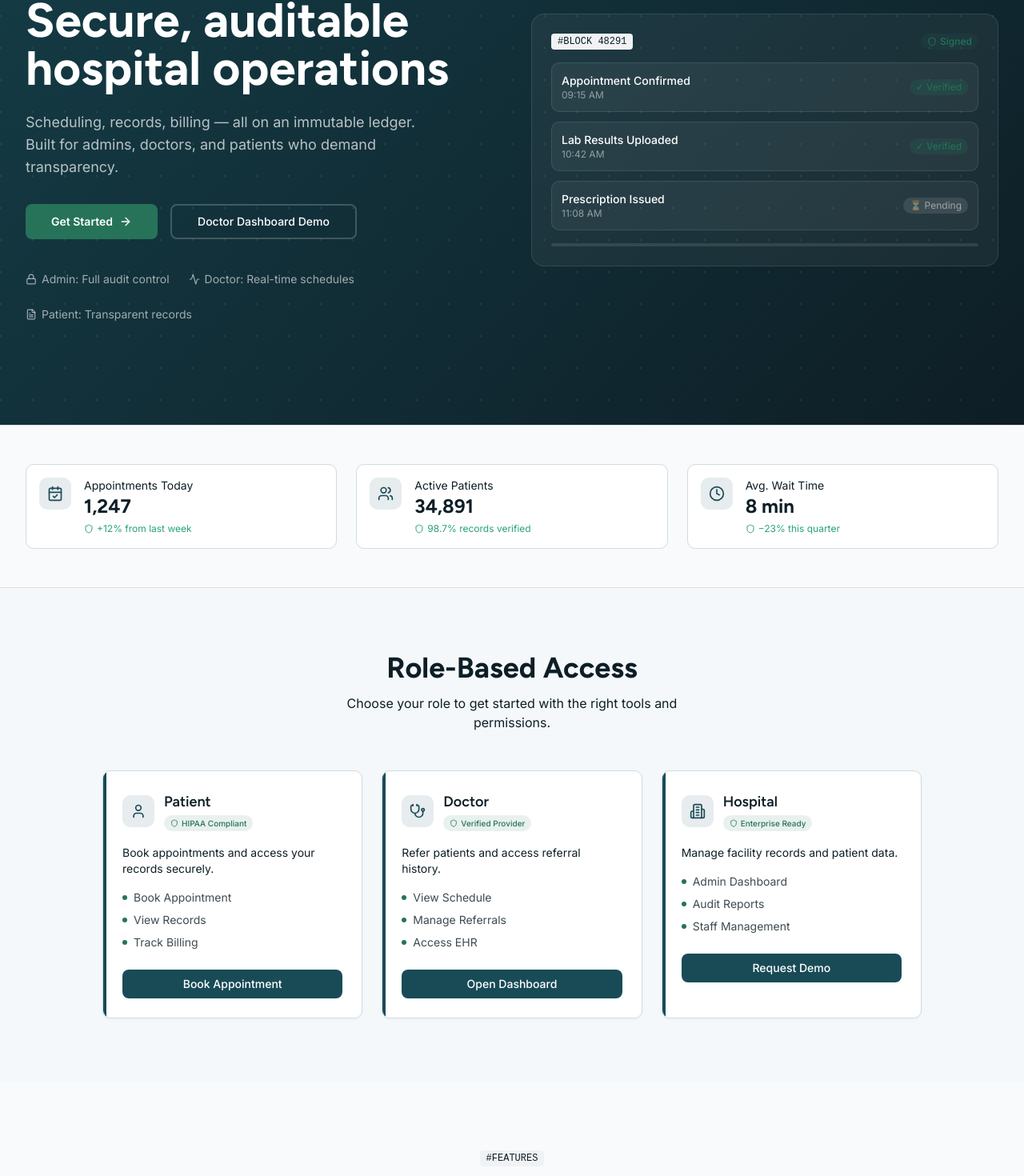
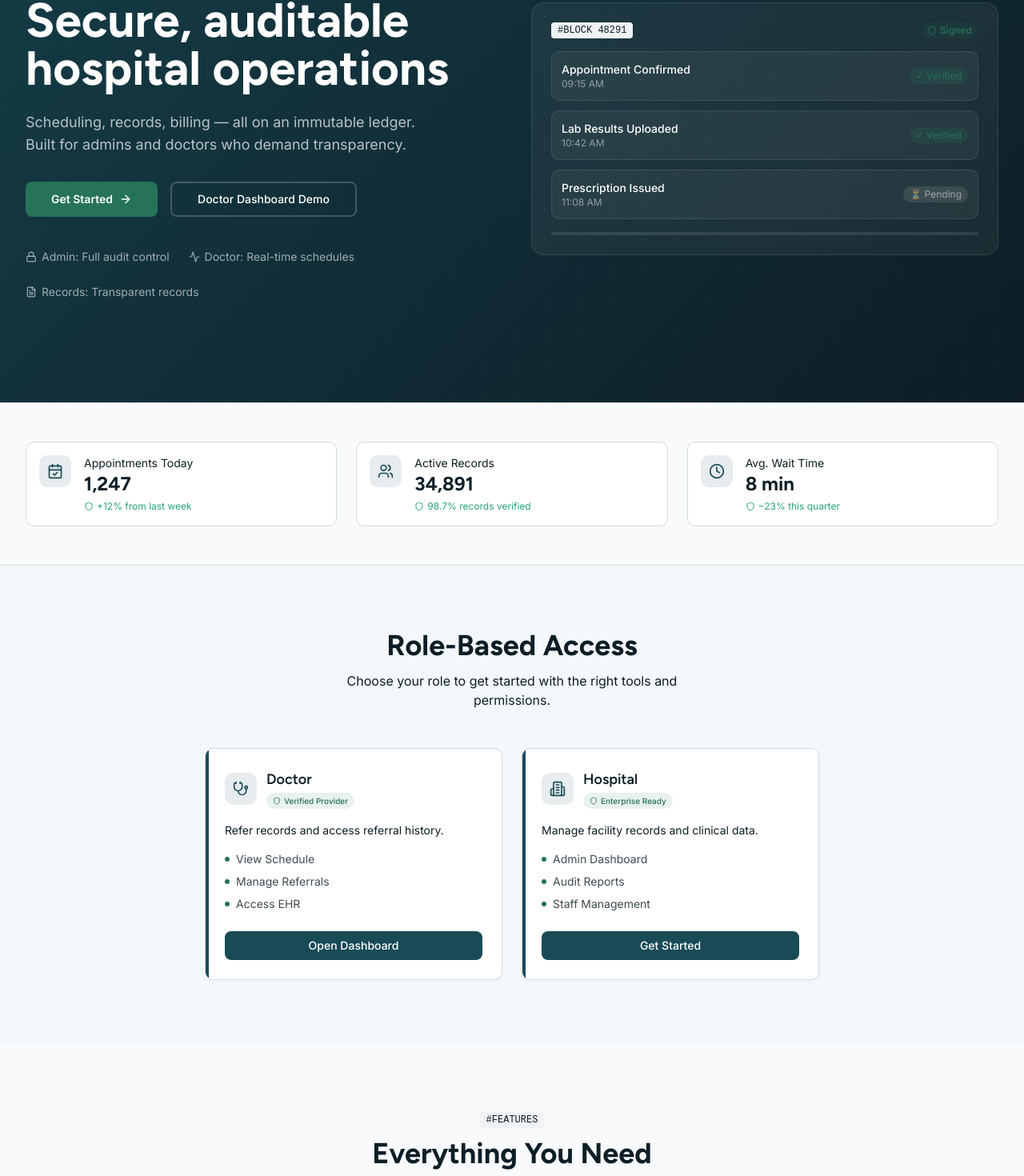
Before and after one commit to anon381/Hospital-Management-System, a React (Vite) app: page / in a window 1280 px wide. Shown: the part 246-1716 px from the top of the page at 80% size. Built offline with nearby package versions, Linux system fonts and the light colour scheme; the HTML template or start-up script is replaced by a standard one.

Commit message:
feat: update terminology from patient to record and enhance dashboard components for clarity

```diff
--- a/src/components/DashboardPreview.tsx
+++ b/src/components/DashboardPreview.tsx
@@ -22,7 +22,7 @@ const DashboardPreview = () => {
             </div>
 
             <div className="space-y-2">
-              {["09:00 — Sarah K. (Follow-up)", "10:30 — James M. (New Patient)", "14:00 — Lisa R. (Telehealth)"].map((item, i) => (
+              {["09:00 — Sarah K. (Follow-up)", "10:30 — James M. (New Appointment)", "14:00 — Lisa R. (Telehealth)"].map((item, i) => (
                 <div key={i} className="flex items-center justify-between text-sm p-2.5 rounded bg-block-bg border border-block-border">
                   <span>{item}</span>
                   <span className="text-xs text-accent">✓</span>
@@ -53,7 +53,7 @@ const DashboardPreview = () => {
 
             <div className="space-y-2">
               {[
-                { label: "Patient Admissions", value: "347", change: "+8%" },
+                { label: "Admissions", value: "347", change: "+8%" },
                 { label: "Bed Occupancy", value: "82%", change: "Stable" },
                 { label: "Revenue (MTD)", value: "$2.4M", change: "+15%" },
               ].map((item, i) => (
--- a/src/components/Features.tsx
+++ b/src/components/Features.tsx
@@ -8,7 +8,7 @@ const features = [
     icon: Calendar,
   },
   {
-    title: "EHR & Patient Records",
+    title: "EHR & Records",
     benefit: "Immutable electronic health records with full audit trails.",
     bullets: ["Version-controlled records", "Role-based access control"],
     icon: FileHeart,
--- a/src/components/Hero.tsx
+++ b/src/components/Hero.tsx
@@ -28,7 +28,7 @@ const Hero = () => {
 
             <p className="text-lg text-primary-foreground/70 max-w-lg">
               Scheduling, records, billing — all on an immutable ledger.
-              Built for admins, doctors, and patients who demand transparency.
+              Built for admins and doctors who demand transparency.
             </p>
 
             <div className="flex flex-wrap gap-4 pt-2">
@@ -48,7 +48,7 @@ const Hero = () => {
             <div className="flex flex-wrap gap-6 pt-4 text-sm text-primary-foreground/60">
               <span className="flex items-center gap-1.5"><Lock className="h-3.5 w-3.5" /> Admin: Full audit control</span>
               <span className="flex items-center gap-1.5"><Activity className="h-3.5 w-3.5" /> Doctor: Real-time schedules</span>
-              <span className="flex items-center gap-1.5"><FileText className="h-3.5 w-3.5" /> Patient: Transparent records</span>
+              <span className="flex items-center gap-1.5"><FileText className="h-3.5 w-3.5" /> Records: Transparent records</span>
             </div>
           </div>
 
--- a/src/components/KPIStrip.tsx
+++ b/src/components/KPIStrip.tsx
@@ -8,7 +8,7 @@ const kpis = [
     icon: CalendarCheck,
   },
   {
-    label: "Active Patients",
+    label: "Active Records",
     value: "34,891",
     trend: "98.7% records verified",
     icon: Users,
--- a/src/components/RoleFunnels.tsx
+++ b/src/components/RoleFunnels.tsx
@@ -4,18 +4,9 @@ import { User, Stethoscope, Building2, Shield, CalendarCheck, FileText, Clipboar
 
 const roles = [
   {
-    title: "Patient",
-    icon: User,
-    promise: "Book appointments and access your records securely.",
-    actions: ["Book Appointment", "View Records", "Track Billing"],
-    cta: "Book Appointment",
-    ctaLink: "/get-started?role=patient",
-    badge: "HIPAA Compliant",
-  },
-  {
     title: "Doctor",
     icon: Stethoscope,
-    promise: "Refer patients and access referral history.",
+    promise: "Refer records and access referral history.",
     actions: ["View Schedule", "Manage Referrals", "Access EHR"],
     cta: "Open Dashboard",
     ctaLink: "/get-started?role=doctor",
@@ -24,9 +15,9 @@ const roles = [
   {
     title: "Hospital",
     icon: Building2,
-    promise: "Manage facility records and patient data.",
+    promise: "Manage facility records and clinical data.",
     actions: ["Admin Dashboard", "Audit Reports", "Staff Management"],
-    cta: "Request Demo",
+    cta: "Get Started",
     ctaLink: "/get-started?role=hospital",
     badge: "Enterprise Ready",
   },
@@ -41,7 +32,7 @@ const RoleFunnels = () => {
           <p className="text-muted-foreground max-w-md mx-auto">Choose your role to get started with the right tools and permissions.</p>
         </div>
 
-        <div className="grid md:grid-cols-3 gap-6 max-w-5xl mx-auto">
+        <div className="grid md:grid-cols-2 gap-6 max-w-3xl mx-auto">
           {roles.map((role, i) => (
             <div
               key={role.title}
--- a/src/components/SecurityCompliance.tsx
+++ b/src/components/SecurityCompliance.tsx
@@ -4,7 +4,7 @@ const points = [
   {
     icon: Lock,
     title: "Encrypted Records",
-    desc: "All patient data encrypted at rest and in transit with AES-256.",
+    desc: "All records encrypted at rest and in transit with AES-256.",
   },
   {
     icon: ScrollText,
--- a/src/components/Testimonials.tsx
+++ b/src/components/Testimonials.tsx
@@ -16,7 +16,7 @@ const testimonials = [
   {
     quote: "Booking appointments is finally transparent and stress-free.",
     name: "Sarah Williams",
-    role: "Patient",
+    role: "User",
     metric: "8 min avg. wait",
   },
 ];
--- a/src/components/WorkflowSnapshot.tsx
+++ b/src/components/WorkflowSnapshot.tsx
@@ -4,7 +4,7 @@ const steps = [
   {
     icon: CalendarPlus,
     title: "Book",
-    desc: "Patient selects slot and submits request.",
+    desc: "User selects slot and submits request.",
   },
   {
     icon: CheckCircle2,
--- a/src/pages/DoctorDashboard.tsx
+++ b/src/pages/DoctorDashboard.tsx
@@ -8,7 +8,7 @@ import Footer from "@/components/Footer";
 
 const tasks = [
   { title: "Review MRI results", patient: "H. Tadesse", time: "Today", icon: FileText },
-  { title: "Call patient back", patient: "S. Bekele lab clarification", time: "In 2 hrs", icon: ClipboardList },
+  { title: "Call back", patient: "S. Bekele lab clarification", time: "In 2 hrs", icon: ClipboardList },
   { title: "Sign referral", patient: "M. Kidane → Orthopedics", time: "By end of day", icon: ArrowRight },
 ];
 
@@ -54,8 +54,8 @@ const DoctorDashboard = () => {
                   <div className="w-20 h-20 mx-auto rounded-xl bg-primary/10 dark:bg-primary/20 dark:shadow-[0_0_20px_hsl(var(--primary)/0.3)] flex items-center justify-center mb-3">
                     <Camera className="h-8 w-8 text-primary" />
                   </div>
-                  <p className="text-sm font-medium mb-1">Scan patient QR</p>
-                  <p className="text-xs text-muted-foreground">Open the camera to scan a patient QR code.</p>
+                  <p className="text-sm font-medium mb-1">Scan QR</p>
+                  <p className="text-xs text-muted-foreground">Open the camera to scan a QR code.</p>
                 </div>
                 <Button variant="hero" className="w-full">
                   <Camera className="h-4 w-4" /> Open Scanner
@@ -79,15 +79,15 @@ const DoctorDashboard = () => {
               </CardContent>
             </Card>
 
-            {/* Patient Search */}
+            {/* Record Search */}
             <Card className="border-block-border bg-card">
               <CardHeader className="pb-3">
                 <CardTitle className="text-base flex items-center gap-2">
-                  <Search className="h-4 w-4 text-primary" /> Patient search
+                  <Search className="h-4 w-4 text-primary" /> Record search
                 </CardTitle>
               </CardHeader>
               <CardContent>
-                <Input placeholder="Search patients..." className="bg-background mb-3" />
+                <Input placeholder="Search records..." className="bg-background mb-3" />
                 <p className="text-xs text-muted-foreground mb-2">Recent</p>
                 <div className="flex flex-wrap gap-2">
                   {recentSearch.map((name) => (
@@ -117,7 +117,7 @@ const DoctorDashboard = () => {
                     </div>
                     <div className="flex-1 min-w-0">
                       <p className="text-sm font-medium">{task.title}</p>
-                      <p className="text-xs text-muted-foreground truncate">Patient: {task.patient}</p>
+                      <p className="text-xs text-muted-foreground truncate">Record: {task.patient}</p>
                     </div>
                     <span className="text-[10px] text-muted-foreground shrink-0 mt-1">{task.time}</span>
                   </div>
@@ -141,11 +141,11 @@ const DoctorDashboard = () => {
               ))}
             </div>
 
-            {/* Patient Timeline */}
+            {/* Record Timeline */}
             <Card className="border-block-border bg-card">
               <CardHeader className="pb-3">
                 <CardTitle className="text-base flex items-center gap-2">
-                  <User className="h-4 w-4 text-primary" /> Patient profile timeline
+                  <User className="h-4 w-4 text-primary" /> Record timeline
                 </CardTitle>
                 <span className="text-xs text-muted-foreground">Recent</span>
               </CardHeader>
@@ -191,7 +191,7 @@ const DoctorDashboard = () => {
                 </CardTitle>
               </CardHeader>
               <CardContent>
-                <p className="text-xs text-muted-foreground mb-4">Attach PDF or images to the patient record.</p>
+                <p className="text-xs text-muted-foreground mb-4">Attach PDF or images to the record.</p>
                 <div className="border-2 border-dashed border-block-border rounded-lg p-6 text-center hover:border-primary/40 dark:hover:shadow-[0_0_15px_hsl(var(--primary)/0.1)] transition-all cursor-pointer">
                   <Upload className="h-6 w-6 text-muted-foreground mx-auto mb-2" />
                   <p className="text-xs text-muted-foreground">Drop files or click to browse</p>
--- a/src/pages/GetStarted.tsx
+++ b/src/pages/GetStarted.tsx
@@ -6,13 +6,13 @@ import { ArrowLeft, Stethoscope, Building2, User, Shield, CheckCircle2 } from "l
 import Header from "@/components/Header";
 import Footer from "@/components/Footer";
 
-type Role = "doctor" | "hospital" | "patient" | null;
+type Role = "doctor" | "hospital" | null;
 
 const roleConfig = {
   doctor: {
     icon: Stethoscope,
     title: "Doctor",
-    subtitle: "Refer patients and access referral history",
+    subtitle: "Refer records and access referral history",
     fields: [
       { name: "name", placeholder: "Full Name", type: "text" },
       { name: "license", placeholder: "License / ID Number", type: "text" },
@@ -24,7 +24,7 @@ const roleConfig = {
   hospital: {
     icon: Building2,
     title: "Hospital",
-    subtitle: "Manage facility records and patient data",
+    subtitle: "Manage facility records and clinical data",
     fields: [
       { name: "facility", placeholder: "Facility Name", type: "text" },
       { name: "contact", placeholder: "Admin Contact Name", type: "text" },
@@ -33,17 +33,7 @@ const roleConfig = {
     ],
     cta: "Continue to Hospital Dashboard",
   },
-  patient: {
-    icon: User,
-    title: "Patient",
-    subtitle: "Book appointments and access your records",
-    fields: [
-      { name: "name", placeholder: "Full Name", type: "text" },
-      { name: "phone", placeholder: "Phone Number", type: "tel" },
-      { name: "email", placeholder: "Email Address", type: "email" },
-    ],
-    cta: "Book Appointment",
-  },
+  /* patient role removed */
 };
 
 const GetStarted = () => {
@@ -53,8 +43,8 @@ const GetStarted = () => {
 
   useEffect(() => {
     const role = searchParams.get("role");
-    if (role && (role === "doctor" || role === "hospital" || role === "patient")) {
-      setSelectedRole(role);
+    if (role && (role === "doctor" || role === "hospital")) {
+      setSelectedRole(role as Role);
     }
   }, [searchParams]);
 
--- a/src/pages/HospitalDashboard.tsx
+++ b/src/pages/HospitalDashboard.tsx
@@ -6,7 +6,7 @@ import Header from "@/components/Header";
 import Footer from "@/components/Footer";
 
 const kpis = [
-  { label: "Total Patients", value: "1,247", change: "+12%", icon: Users },
+  { label: "Total Admissions", value: "1,247", change: "+12%", icon: Users },
   { label: "Bed Occupancy", value: "82%", change: "Stable", icon: BedDouble },
   { label: "Revenue (MTD)", value: "$2.4M", change: "+15%", icon: DollarSign },
   { label: "Active Staff", value: "186", change: "+3", icon: Activity },
@@ -79,9 +79,9 @@ const HospitalDashboard = () => {
               </CardHeader>
               <CardContent>
                 <div className="space-y-2">
-                  <div className="grid grid-cols-4 text-[10px] text-muted-foreground font-medium uppercase tracking-wider px-3 pb-1">
+                    <div className="grid grid-cols-4 text-[10px] text-muted-foreground font-medium uppercase tracking-wider px-3 pb-1">
                     <span>Department</span>
-                    <span className="text-center">Patients</span>
+                    <span className="text-center">Admissions</span>
                     <span className="text-center">Beds</span>
                     <span className="text-right">Status</span>
                   </div>
@@ -109,7 +109,7 @@ const HospitalDashboard = () => {
               </CardHeader>
               <CardContent>
                 <div className="grid grid-cols-3 gap-3">
-                  {["Financial Report", "Staff Report", "Patient Report"].map((report, i) => (
+                  {["Financial Report", "Staff Report", "Admissions Report"].map((report, i) => (
                     <button key={i} className="p-4 rounded-lg border border-block-border bg-block-bg text-center hover:border-primary/40 dark:hover:shadow-[0_0_12px_hsl(var(--primary)/0.15)] transition-all">
                       <FileText className="h-5 w-5 text-primary mx-auto mb-2" />
                       <p className="text-xs font-medium">{report}</p>
@@ -173,7 +173,7 @@ const HospitalDashboard = () => {
                 </CardTitle>
               </CardHeader>
               <CardContent className="space-y-2">
-                <Button variant="hero" className="w-full">Add New Patient</Button>
+                <Button variant="hero" className="w-full">Add Admission</Button>
                 <Button variant="hero-outline" className="w-full">Generate Report</Button>
                 <Button variant="outline" className="w-full">Manage Staff</Button>
               </CardContent>
```
